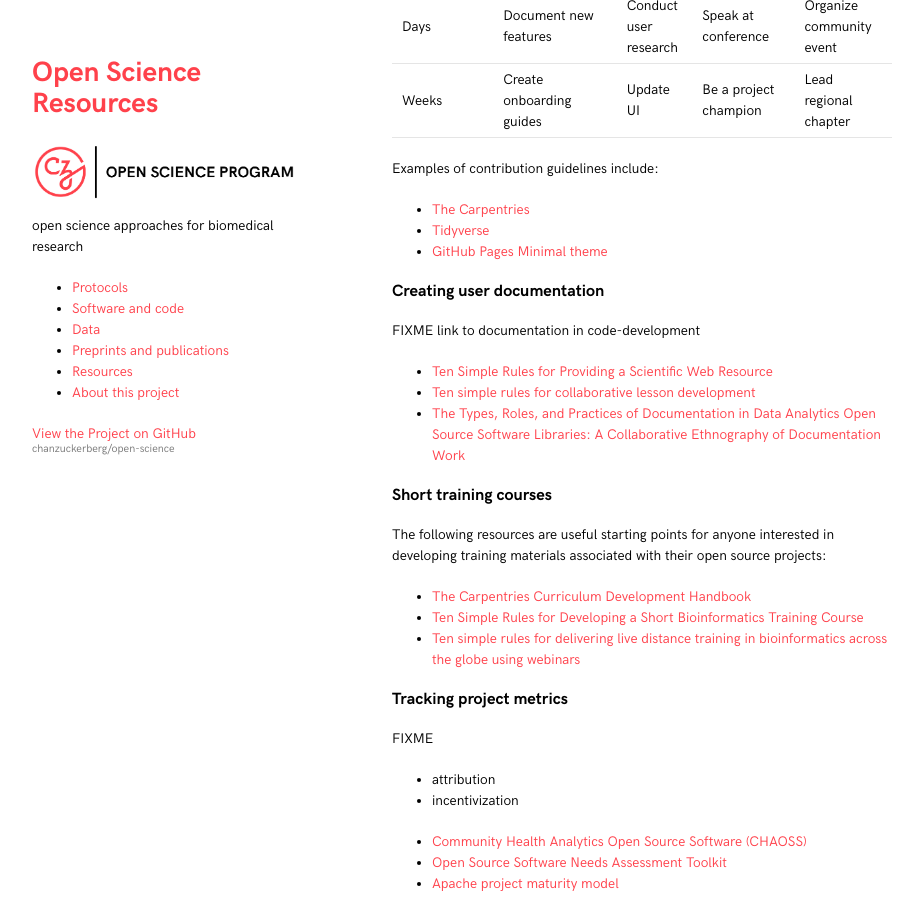
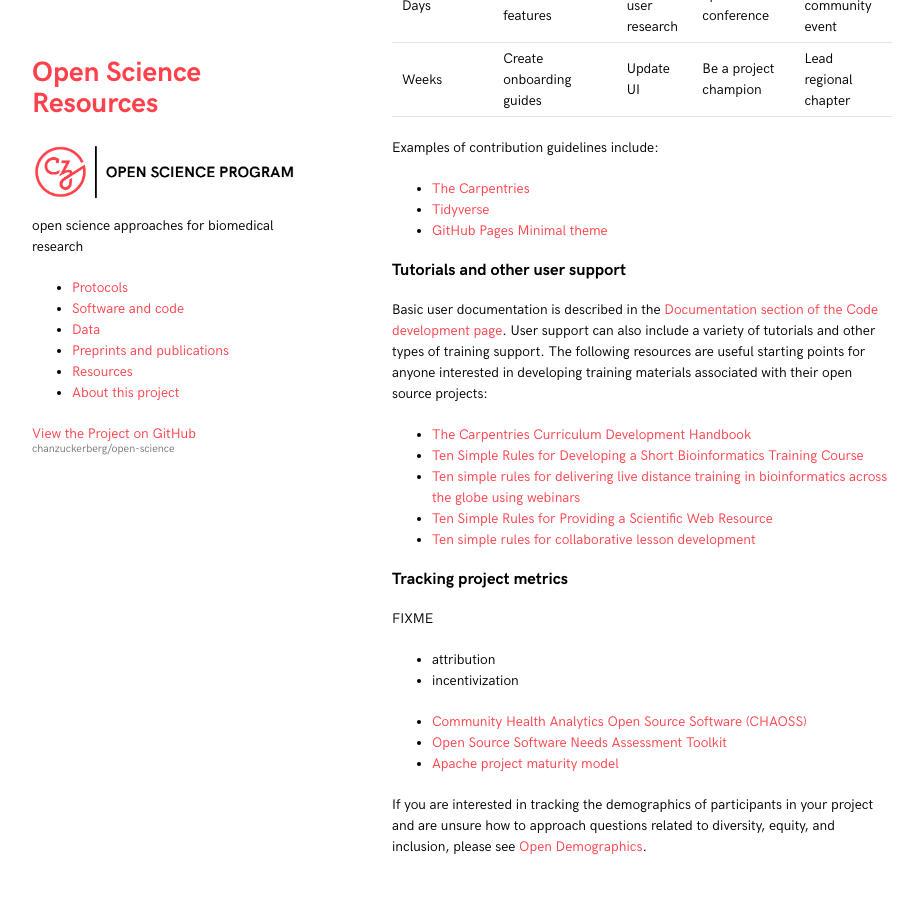
Before and after one commit to chanzuckerberg/open-science, a Jekyll site: the page built from collections/_code/os-projects.md, in a window 1280 px wide and 900 px high, scrolled down 4517 px. Shown: the whole window, without its empty margins (178-1101 px from the left). Built offline with Jekyll 4.4.1, drawn with Linux system fonts in a browser that asks for light colours; some of the changed text lies outside the part shown.

Commit message:
user documentation

```diff
--- a/collections/_code/os-projects.md
+++ b/collections/_code/os-projects.md
@@ -15,8 +15,7 @@ layout: default
   - [Diverse, equitable, and inclusive communities](#diverse-equitable-and-inclusive-communities)
   - [Code of conduct](#code-of-conduct)
   - [Contribution guidelines](#contribution-guidelines)
-  - [Creating user documentation](#creating-user-documentation)
-  - [Short training courses](#short-training-courses)
+  - [Tutorials and other user support](#tutorials-and-other-user-support)
   - [Tracking project metrics](#tracking-project-metrics)
 
 This topic page provides support to open source software engineering projects developed by teams of researchers.
@@ -204,23 +203,18 @@ Examples of contribution guidelines include:
 - [Tidyverse](https://www.tidyverse.org/contribute/)
 - [GitHub Pages Minimal theme](https://github.com/pages-themes/minimal/blob/master/docs/CONTRIBUTING.md)
 
-### Creating user documentation
+### Tutorials and other user support
 
-FIXME
-link to documentation in code-development
-
-- [Ten Simple Rules for Providing a Scientific Web Resource](https://journals.plos.org/ploscompbiol/article?id=10.1371/journal.pcbi.1001126)
-- [Ten simple rules for collaborative lesson development](https://journals.plos.org/ploscompbiol/article?id=10.1371/journal.pcbi.1005963)
-- [The Types, Roles, and Practices of Documentation in Data Analytics Open Source Software Libraries: A Collaborative Ethnography of Documentation Work](https://stuartgeiger.com/articles/2018-05-28-cscw-documentation/)
-
-### Short training courses
-
+Basic user documentation is described in the [Documentation section of the Code development page](/open-science/code/code-development#documentation).
+User support can also include a variety of tutorials and other types of training support.
 The following resources are useful starting points for anyone interested in
 developing training materials associated with their open source projects:
 
 - [The Carpentries Curriculum Development Handbook](https://cdh.carpentries.org/)
 - [Ten Simple Rules for Developing a Short Bioinformatics Training Course](https://journals.plos.org/ploscompbiol/article?id=10.1371/journal.pcbi.1002245)
 - [Ten simple rules for delivering live distance training in bioinformatics across the globe using webinars](https://journals.plos.org/ploscompbiol/article?id=10.1371/journal.pcbi.1006419)
+- [Ten Simple Rules for Providing a Scientific Web Resource](https://journals.plos.org/ploscompbiol/article?id=10.1371/journal.pcbi.1001126)
+- [Ten simple rules for collaborative lesson development](https://journals.plos.org/ploscompbiol/article?id=10.1371/journal.pcbi.1005963)
 
 ### Tracking project metrics
 
```
Also changed, not shown: collections/_code/code-development.md (+5 -1 lines).
